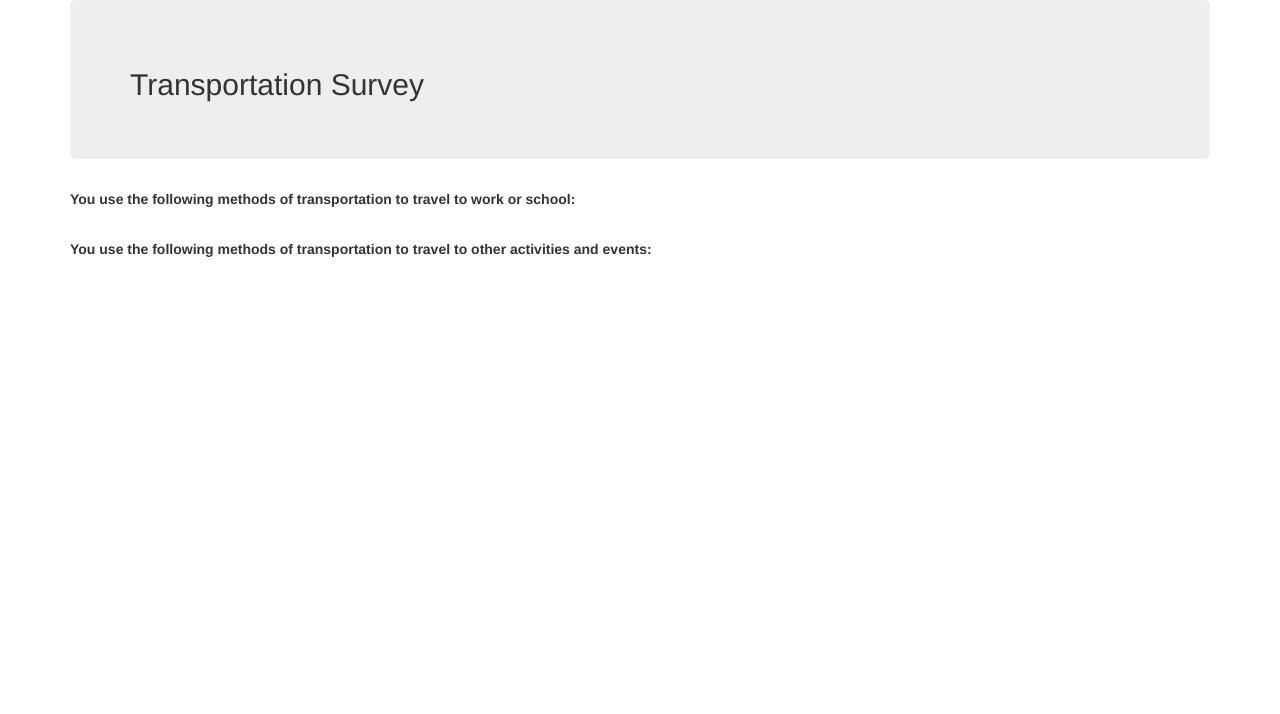
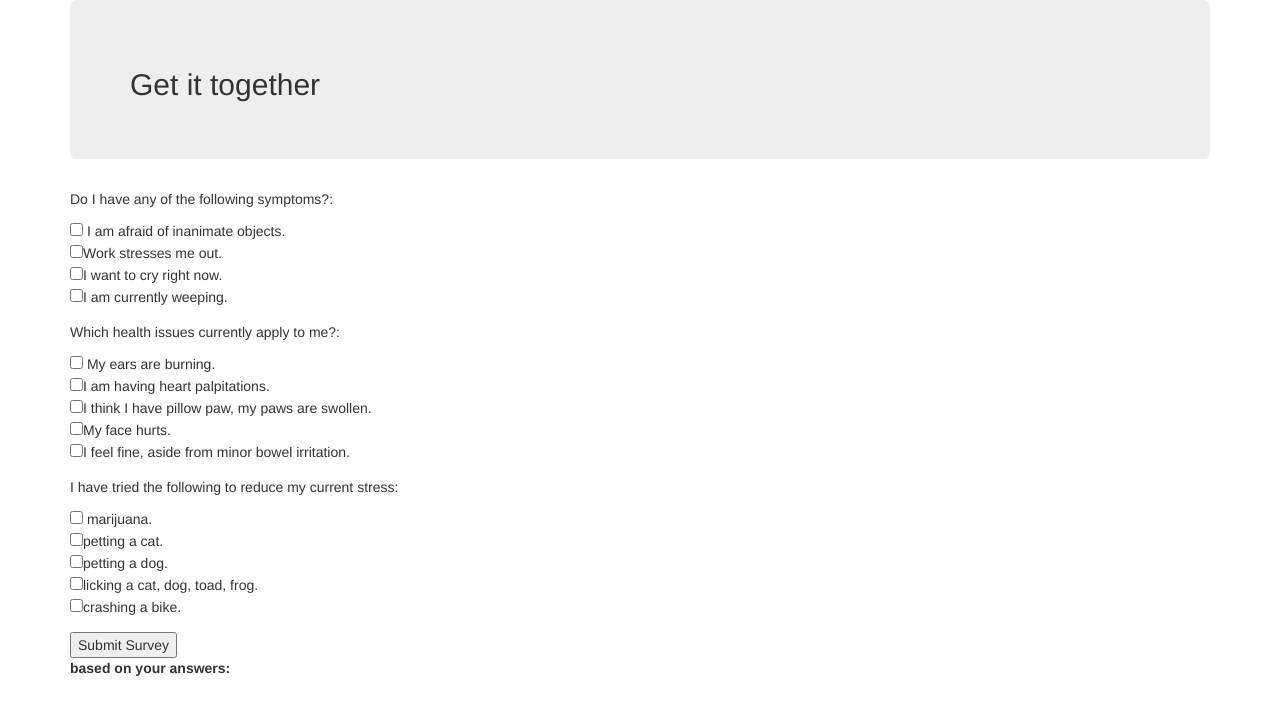
Before and after one commit to SaraSpink/wk11-stress-survey, a plain HTML site: page index.html in a window 1280 px wide. Both pictures are taken after a click on the button "Submit Survey". Drawn offline with Linux system fonts and the light colour scheme.

Commit message:
add a returned response in the javaScript

```diff
--- a/css/styles.css
+++ b/css/styles.css
@@ -1,6 +1,12 @@
-#work-responses {
+/*#stress-survey {
+  display: none;
+}*/
+#warning-responses {
   display: none;
 }
-#fun-responses {
+#health-responses {
   display: none;
 }
+#coping-responses {
+  display: none;
+}
--- a/index.html
+++ b/index.html
@@ -10,50 +10,45 @@
   <body>
     <div class="container">
       <div class="jumbotron">
-        <h2>Transportation Survey</h2>
+        <h2>Get it together</h2>
       </div>
-      <form id="transportation_survey">
+      <form id="stress-survey">
         <div class="form-group">
-          <p>In the past year, I have used the following modes of transportation to travel to work or school:</p>
-          <input type="checkbox" name="work-transportation" value="bike"> Riding a bike.<br>
-          <input type="checkbox" name="work-transportation" value="car">Driving a car.<br>
-          <input type="checkbox" name="work-transportation" value="carpool">Carpooling with others.<br>
-          <input type="checkbox" name="work-transportation" value="walk">Walking.<br>
-          <input type="checkbox" name="work-transportation" value="bus">Riding the bus.<br>
-          <input type="checkbox" name="work-transportation" value="train">Riding the train.<br>
-          <input type="checkbox" name="work-transportation" value="streetcar">Riding the streetcar.<br>
-          <input type="checkbox" name="work-transportation" value="taxi">Taking a taxi.<br>
-          <input type="checkbox" name="work-transportation" value="rideshare">Using a rideshare service like Lyft or Uber.<br>
-          <input type="checkbox" name="work-transportation" value="skateboard">Skateboarding.<br>
-          <input type="checkbox" name="work-transportation" value="rollerblade">Rollerblading.<br>
-          <input type="checkbox" name="work-transportation" value="scooter">Riding a scooter.<br>
-          <input type="checkbox" name="work-transportation" value="other">Another mode of transportation not listed here.<br>
+          <p>Do I have any of the following symptoms?:</p>
+          <input type="checkbox" name="warning-signs" value="inanimate"> I am afraid of inanimate objects.<br>
+          <input type="checkbox" name="warning-signs" value="work">Work stresses me out.<br>
+          <input type="checkbox" name="warning-signs" value="cry">I want to cry right now.<br>
+          <input type="checkbox" name="warning-signs" value="weep">I am currently weeping.<br>
         </div>
         <div class="form-group">
-          <p>In the past year, I have used the following modes of transportation to travel to other activities and events:</p>
-          <input type="checkbox" name="fun-transportation" value="bike"> Riding a bike.<br>
-          <input type="checkbox" name="fun-transportation" value="car">Driving a car.<br>
-          <input type="checkbox" name="fun-transportation" value="carpool">Carpooling with others.<br>
-          <input type="checkbox" name="fun-transportation" value="walk">Walking.<br>
-          <input type="checkbox" name="fun-transportation" value="bus">Riding the bus.<br>
-          <input type="checkbox" name="fun-transportation" value="train">Riding the train.<br>
-          <input type="checkbox" name="fun-transportation" value="streetcar">Riding the streetcar.<br>
-          <input type="checkbox" name="fun-transportation" value="taxi">Taking a taxi.<br>
-          <input type="checkbox" name="fun-transportation" value="rideshare">Using a rideshare service like Lyft or Uber.<br>
-          <input type="checkbox" name="fun-transportation" value="skateboard">Skateboarding.<br>
-          <input type="checkbox" name="fun-transportation" value="rollerblade">Rollerblading.<br>
-          <input type="checkbox" name="fun-transportation" value="scooter">Riding a scooter.<br>
-          <input type="checkbox" name="fun-transportation" value="other">Another mode of transportation not listed here.<br>
+          <p>Which health issues currently apply to me?:</p>
+          <input type="checkbox" name="health-symptons" value="ears"> My ears are burning.<br>
+          <input type="checkbox" name="health-symptons" value="heart">I am having heart palpitations.<br>
+          <input type="checkbox" name="health-symptons" value="paws">I think I have pillow paw, my paws are swollen.<br>
+          <input type="checkbox" name="health-symptons" value="face">My face hurts.<br>
+          <input type="checkbox" name="health-symptons" value="bowels">I feel fine, aside from minor bowel irritation.<br>
+        </div>
+        <div class="form-group">
+          <p>I have tried the following to reduce my current stress:</p>
+          <input type="checkbox" name="coping" value="pot"> marijuana.<br>
+          <input type="checkbox" name="coping" value="cat">petting a cat.<br>
+          <input type="checkbox" name="coping" value="dog">petting a dog.<br>
+          <input type="checkbox" name="coping" value="lick">licking a cat, dog, toad, frog.<br>
+          <input type="checkbox" name="coping" value="bike">crashing a bike.<br>
         </div>
        <button type="submit">Submit Survey</button>
       </form>
-      <span id="work-responses">
-        <p><b>You use the following methods of transportation to travel to work or school:</b></p>
+      <span id="warning-responses">
+        <p id="warning"><b>based on your answers:</b></p>
       </span>
       <br>
-      <span id="fun-responses">
-        <p><b>You use the following methods of transportation to travel to other activities and events:</b></p>
+      <!-- <span id="health-responses">
+        <p><b>You use the following methods for health:</b></p>
       </span>
+      <br>
+      <span id="coping-responses">
+        <p><b>You use the following methods for your coping:</b></p>
+      </span> -->
     </div>
   </body>
 </html>
--- a/js/scripts.js
+++ b/js/scripts.js
@@ -1,18 +1,42 @@
+
+
+
+
+
+
+
+
+
+
+
 $(document).ready(function(){
-  $("form#transportation_survey").submit(function(event){
+  $("form#stress-survey").submit(function(event){
     event.preventDefault();
-    $("#work-responses").show();
-    var userResponses = [];
-    $("input:checkbox[name=work-transportation]:checked").each(function(){
-      var workTransportationMode = $(this).val();
-      $('#work-responses').append(workTransportationMode + "<br>");
-        userResponses.push(workTransportationMode);
+    $("#warning-responses").show();
+    // var userResponses = [];
+    var warningSignsCounter = 0;
+    $("input:checkbox[name=warning-signs]:checked").each(function(){
+      warningSignsCounter += 1;
+      if (warningSignsCounter === 3) {
+        return $('#warning-responses').append("you seem stressed. Call doctor feelgood!");
+      } else {
+        return $('#warning-responses').append("you are feeling fine!");
+      }
+      // var warningSigns = $(this).val();
+      // $('#warning-responses').append(warningSigns + "<br>");
+        // userResponses.push(workTransportationMode);
     });
-    $("#fun-responses").show();
-    $("input:checkbox[name=fun-transportation]:checked").each(function(){
-      var funTransportationMode = $(this).val();
-      $('#fun-responses').append(funTransportationMode + "<br>");
-      userResponses.push(funTransportationMode);
+    $("#health-responses").show();
+    $("input:checkbox[name=health-symptons]:checked").each(function(){
+      var healthSymptoms = $(this).val();
+      $('#health-responses').append(healthSymptoms + "<br>");
+      // userResponses.push(funTransportationMode);
+    });
+
+    $("#coping-responses").show();
+    $("input:checkbox[name=coping]:checked").each(function(){
+      var coping = $(this).val();
+      $('#coping-responses').append(coping + "<br>");
     });
     // var userResponses = [];
     // $("input:checkbox[name=work-transportation]:checked").each(function(){
@@ -24,6 +48,6 @@ $(document).ready(function(){
     //   userResponses.push(funTransportationMode);
     // });
     console.log(userResponses);
-    $('#transportation_survey').hide();
+    $('#stress-survey').hide();
   });
 });
```
